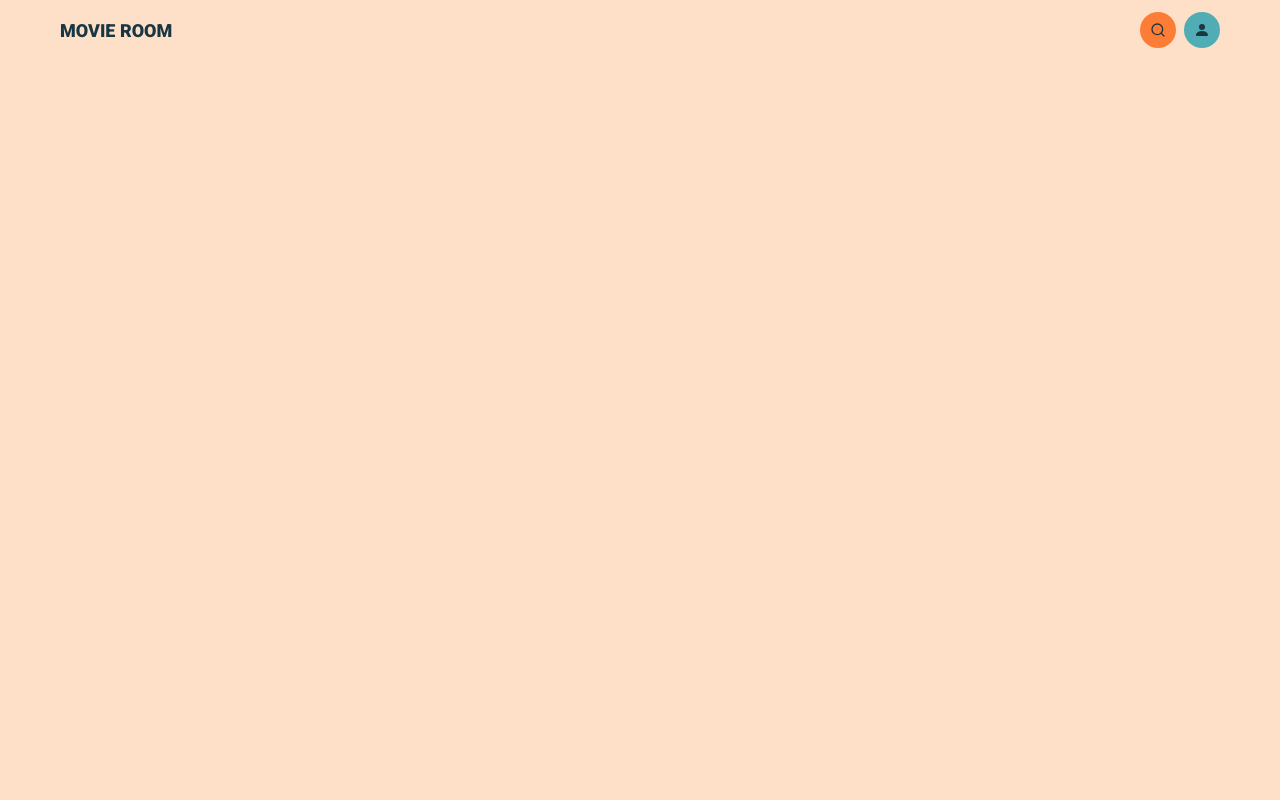
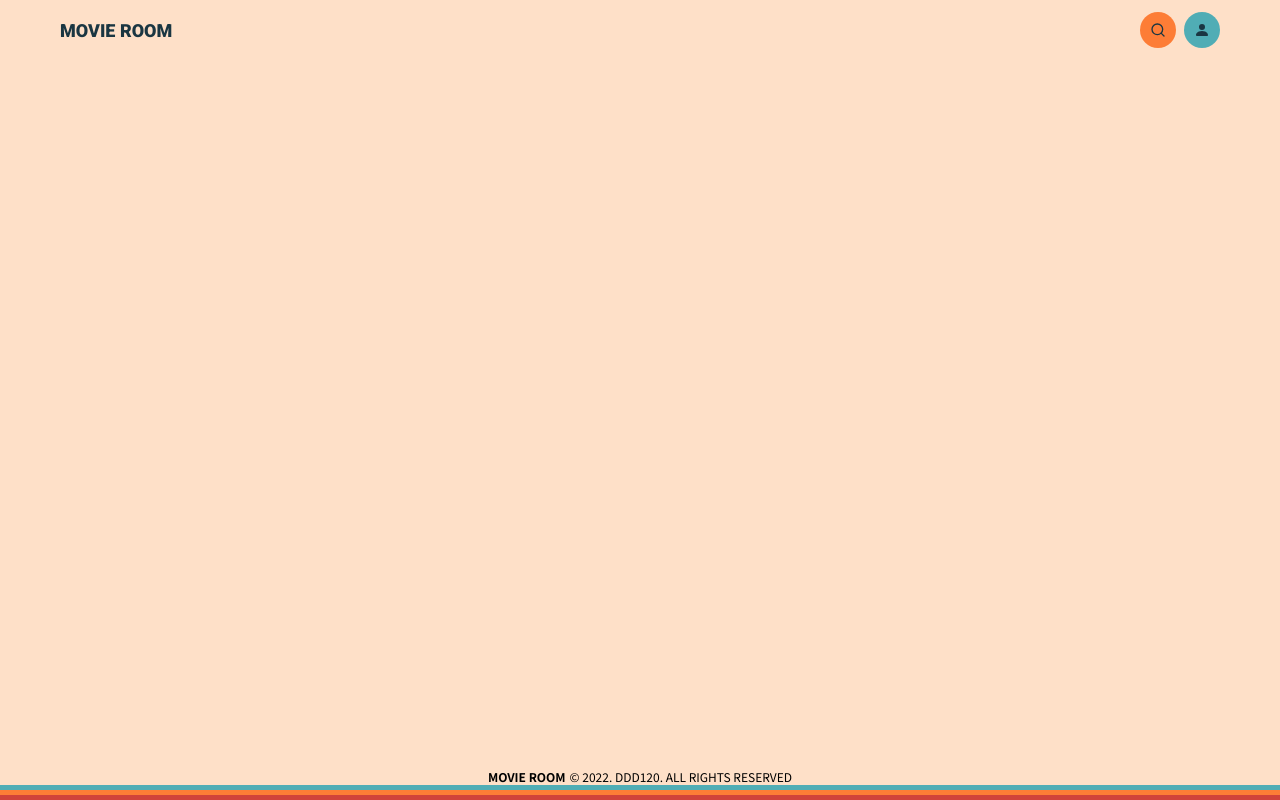
Before and after one commit to DDD120/movie-room, a React (Create React App) app: page / in a window 1280 px wide. Built offline with nearby package versions, Linux system fonts and the light colour scheme.

Commit message:
FEAT Footer Component 구현

```diff
--- a/src/App.js
+++ b/src/App.js
@@ -1,7 +1,13 @@
 import Header from "components/common/Header";
+import Footer from "components/common/Footer";
 
 function App() {
-  return <Header />;
+  return (
+    <>
+      <Header />
+      <Footer />
+    </>
+  );
 }
 
 export default App;
--- a/src/components/common/Footer.jsx
+++ b/src/components/common/Footer.jsx
@@ -1,5 +1,42 @@
+import styled from "@emotion/styled";
+import { Common } from "styles/common";
+
+const Foot = styled.footer`
+  position: absolute;
+  width: 100%;
+  bottom: 0;
+`;
+
+const Copyright = styled.div`
+  text-align: center;
+  font-size: 0.75rem;
+`;
+
+const Title = styled.span`
+  font-weight: 700;
+  margin-right: 4px;
+`;
+
+const Box = styled.div`
+  width: 100%;
+  height: 5px;
+  background-color: ${(props) => props.color};
+`;
+
 const Footer = () => {
-  return <div>Footer</div>;
+  const getYear = new Date().getFullYear();
+
+  return (
+    <Foot>
+      <Copyright>
+        <Title>MOVIE ROOM</Title>
+        <span>© {getYear}. DDD120. ALL RIGHTS RESERVED</span>
+      </Copyright>
+      <Box color={Common.colors.cyan} />
+      <Box color={Common.colors.orange} />
+      <Box color={Common.colors.red} />
+    </Foot>
+  );
 };
 
 export default Footer;
--- a/src/styles/common.jsx
+++ b/src/styles/common.jsx
@@ -2,6 +2,7 @@ export const Common = {
   colors: {
     black: "#1A3642",
     beige: "#FEE0C8",
+    red: "#D0433A",
     orange: "#FD7D36",
     cyan: "#50ADB5",
   },
```
